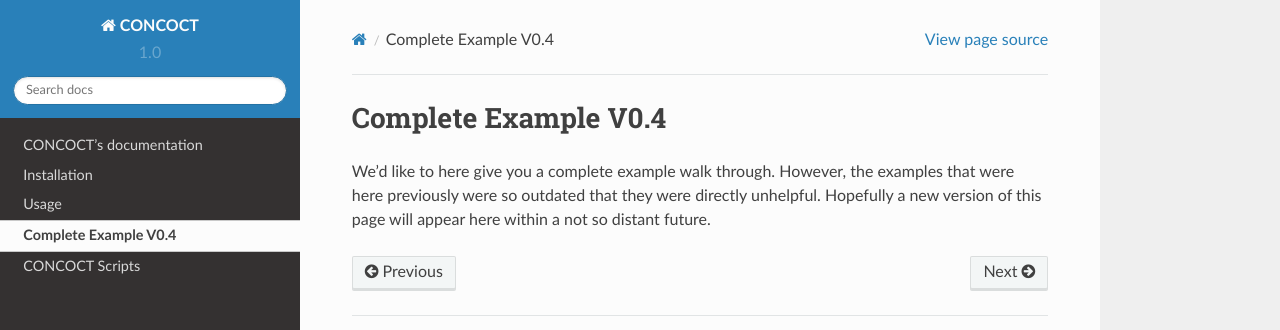
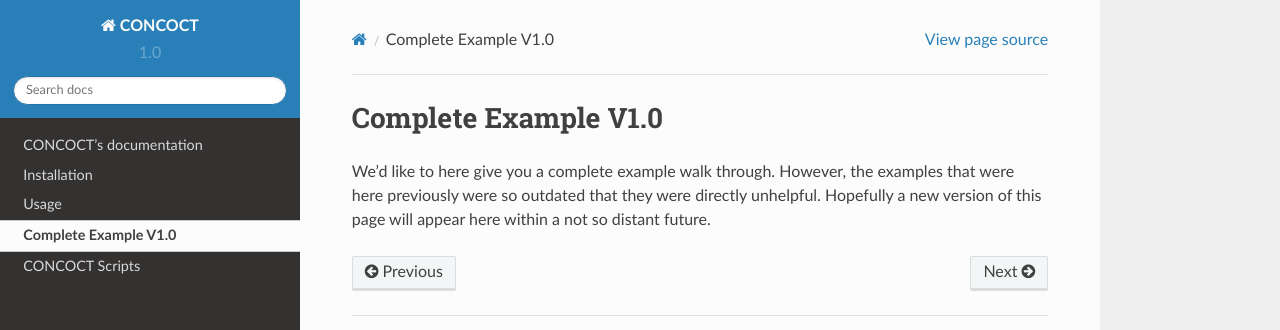
Before and after one commit to BinPro/CONCOCT, a Sphinx documentation site: the page built from doc/source/complete_example.rst, in a window 1280 px wide. Shown: the top 330 px of the page. Built offline with Sphinx 7.4.7 and the Read the Docs theme 2.0.0, drawn with Linux system fonts in a browser that asks for light colours; formulas are drawn with MathJax 3.

Commit message:
Bumped version number on complete example stump

```diff
--- a/doc/source/complete_example.rst
+++ b/doc/source/complete_example.rst
@@ -1,4 +1,4 @@
-Complete Example V0.4
+Complete Example V1.0
 =====================
 
 We'd like to here give you a complete example walk through. However, the
```
